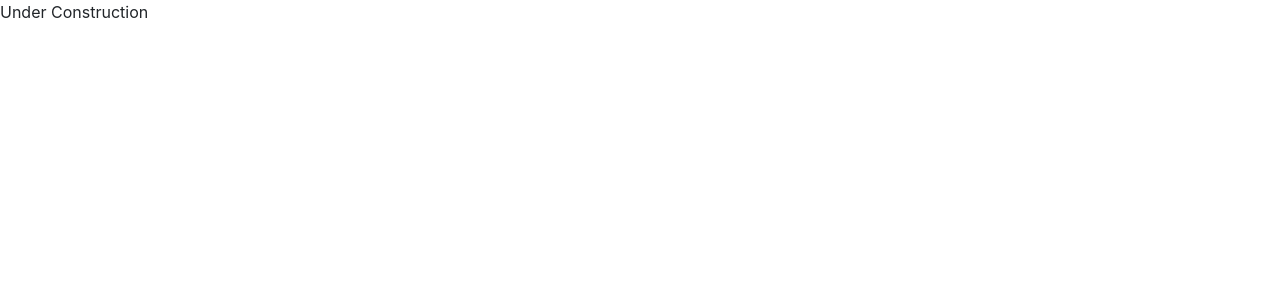
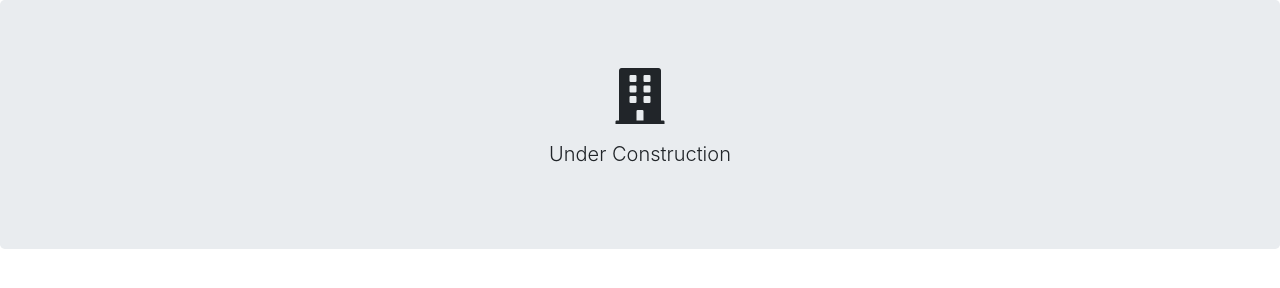
Before and after one commit to dmmcmaster/dmmcmaster.github.io, a plain HTML site: page index.html in a window 1280 px wide. Drawn offline with nearby package versions, Linux system fonts and the light colour scheme.

Commit message:
adding under construction

```diff
--- a/index.html
+++ b/index.html
@@ -22,8 +22,12 @@
     <link href="https://fonts.googleapis.com/css?family=Asap:500" rel="stylesheet">
   </head>
   <body>
-    Under Construction
-
+    <div class="jumbotron d-flex align-items-center" style="text-align: center;">
+      <div class="container">
+            <h1 class="display-4"><i class="fas fa-building"></i></h1>
+            <p class="lead">Under Construction</p>
+      </div>
+    </div>
 
     <!-- Optional JavaScript -->
     <!-- jQuery first, then Popper.js, then Bootstrap JS -->
```
